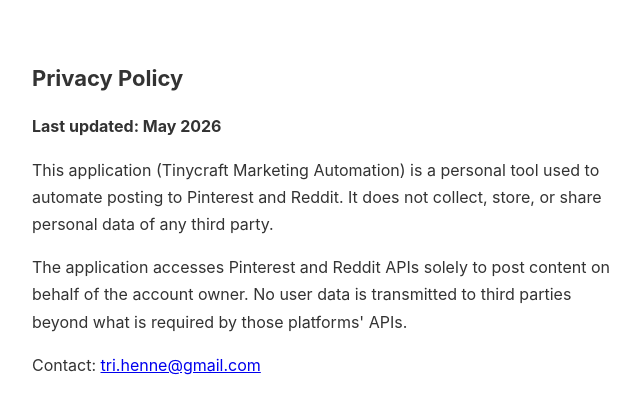
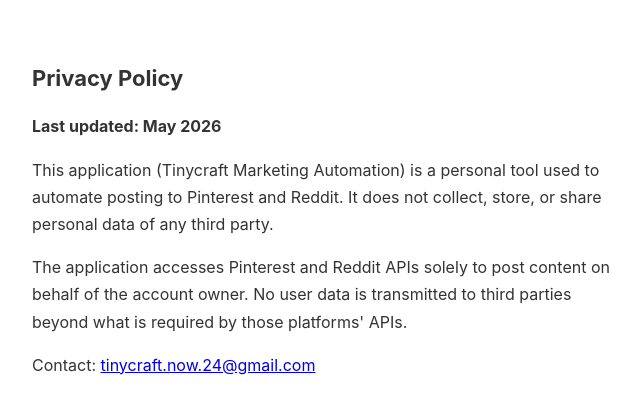
Before and after one commit to tinycraftnow24-marketing/tinycraft-marketing, a plain HTML site: page docs/privacy.html in a window 1280 px wide. Shown: the full height of the page, 308-948 px from the left. Drawn offline with Linux system fonts and the light colour scheme.

Commit message:
Update privacy.html

```diff
--- a/docs/privacy.html
+++ b/docs/privacy.html
@@ -14,6 +14,6 @@
 <p><strong>Last updated: May 2026</strong></p>
 <p>This application (Tinycraft Marketing Automation) is a personal tool used to automate posting to Pinterest and Reddit. It does not collect, store, or share personal data of any third party.</p>
 <p>The application accesses Pinterest and Reddit APIs solely to post content on behalf of the account owner. No user data is transmitted to third parties beyond what is required by those platforms' APIs.</p>
-<p>Contact: <a href="mailto:tri.henne@gmail.com">tri.henne@gmail.com</a></p>
+<p>Contact: <a href="mailto:tinycraft.now.24@gmail.com">tinycraft.now.24@gmail.com</a></p>
 </body>
 </html>
```
